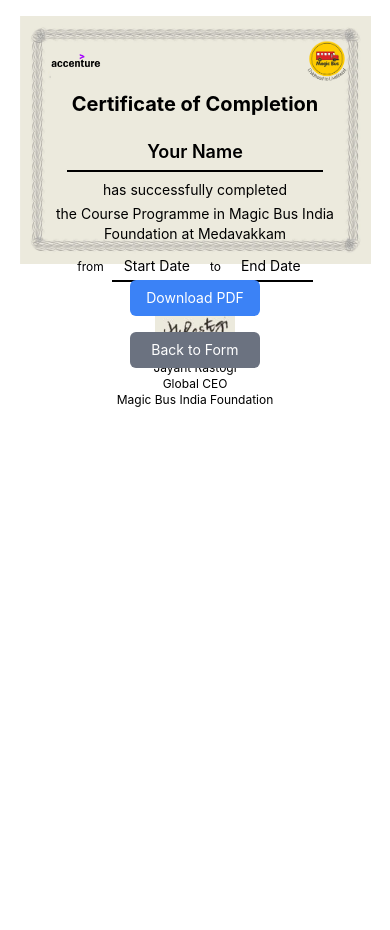
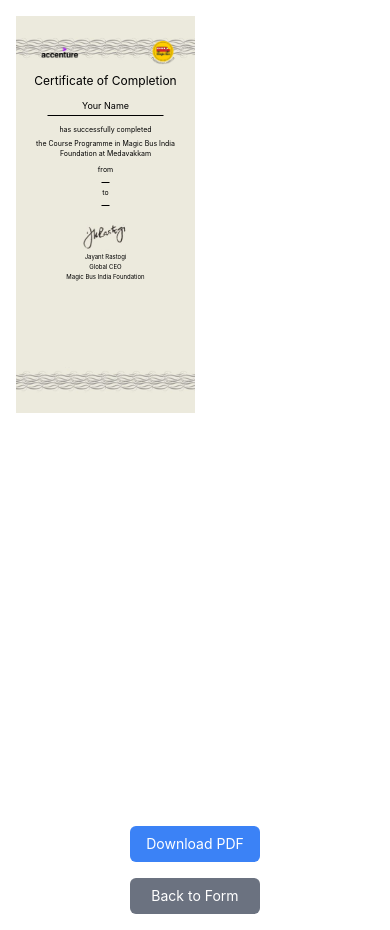
Before and after one commit to Giffson-Magicbus/Generate_Certificate, a React (Create React App) app: page /#/certificate in a window 390 px wide. Before the commit the page ends 844 px from the top, so only its background shows below. Built offline with nearby package versions, Linux system fonts and the light colour scheme.

Commit message:
Fixed responsive design for certificate landscape format

```diff
--- a/src/components/CertificatePreview.js
+++ b/src/components/CertificatePreview.js
@@ -1,4 +1,4 @@
-import React, { useRef } from "react";
+import React, { useRef, useEffect, useState } from "react";
 import { useSelector } from "react-redux";
 import { useNavigate } from "react-router-dom";
 import jsPDF from "jspdf";
@@ -9,62 +9,64 @@
   const navigate = useNavigate();
   const certificate = useSelector((state) => state.certificate) || {};
   const certificateRef = useRef();
+  const [scale, setScale] = useState(1);
+
+  // Adjust scale based on screen size
+  useEffect(() => {
+    if (window.innerWidth < 768) {
+      setScale(0.5); // Scale down on mobile
+    } else {
+      setScale(1);
+    }
+  }, []);
 
   // Function to Download PDF
   const handleDownloadPDF = () => {
     const input = certificateRef.current;
-    html2canvas(input, { scale: window.innerWidth < 768 ? 3 : 2 }).then((canvas) => {
+    html2canvas(input, { scale: 2 }).then((canvas) => {
       const imgData = canvas.toDataURL("image/png");
       const pdf = new jsPDF("landscape", "px", [1123, 794]); // A4 Landscape size
-      const imgWidth = 1123;
-      const imgHeight = (canvas.height * imgWidth) / canvas.width;
-      pdf.addImage(imgData, "PNG", 0, 0, imgWidth, imgHeight);
+      pdf.addImage(imgData, "PNG", 0, 0, 1123, 794);
       pdf.save(`${certificate.name || "certificate"}.pdf`);
     });
   };
 
   return (
-    <div className="flex flex-col items-center justify-center p-4 md:p-8 w-full">
-      {/* Certificate Preview */}
+    <div className="flex flex-col items-center justify-center p-4 md:p-8">
+      {/* Wrapper to maintain landscape aspect ratio */}
+      <div className="overflow-hidden w-full flex justify-center">
         <div
           ref={certificateRef}
-        className="w-full max-w-[90vw] md:max-w-[1123px] aspect-[1123/794] bg-no-repeat bg-cover bg-center p-4 md:p-16 flex flex-col justify-between"
-        style={{ backgroundImage: `url(${imagesData.certificate.src})` }}
+          className="w-[1123px] h-[794px] bg-no-repeat bg-cover bg-center p-6 md:p-16 transform origin-top-left"
+          style={{
+            backgroundImage: `url(${imagesData.certificate.src})`,
+            transform: `scale(${scale})`,
+          }}
         >
-        {/* Logos */}
-        <div className="flex justify-between items-center mt-2 md:mt-6 mx-2 md:mx-10">
-          <img className="w-16 md:w-[200px]" src={imagesData.accenture.src} alt={imagesData.accenture.name} />
-          <img className="w-10 md:w-[80px]" src={imagesData.magicbus.src} alt={imagesData.magicbus.name} />
+          <div className="flex justify-between items-center mt-6 mx-4 md:mx-10">
+            <img className="w-24 md:w-[200px]" src={imagesData.accenture.src} alt="Accenture" />
+            <img className="w-12 md:w-[80px]" src={imagesData.magicbus.src} alt="MagicBus" />
           </div>
-
-        {/* Certificate Title */}
-        <h1 className="text-xl md:text-5xl text-center font-bold mt-2 md:mt-6">Certificate of Completion</h1>
-
-        {/* Name Field */}
-        <h3 className="px-3 py-1 md:px-4 md:py-2 mt-4 md:mt-6 border-b-2 border-black w-4/5 mx-auto text-center text-lg md:text-2xl font-semibold">
+          <h1 className="text-2xl md:text-6xl text-center mt-4 md:mt-6">Certificate of Completion</h1>
+          <h3 className="px-2 md:px-4 py-1 md:py-2 mt-4 md:mt-8 border-b-2 border-black w-3/4 mx-auto text-center text-lg md:text-2xl">
             {certificate.name || "Your Name"}
           </h3>
-
-        {/* Description */}
-        <p className="text-sm md:text-xl text-center mt-2 md:mt-4">has successfully completed</p>
-        <p className="text-sm md:text-xl text-center mt-1 md:mt-3">
+          <p className="text-sm md:text-xl text-center mt-4 md:mt-6">has successfully completed</p>
+          <p className="text-sm md:text-xl text-center mt-2 md:mt-4">
             {`the ${certificate.course || "Course"} Programme in Magic Bus India Foundation at Medavakkam`}
           </p>
-
-        {/* Date Range */}
-        <div className="flex flex-wrap justify-center items-center gap-2 mt-2 md:mt-3">
-          <p className="text-xs md:text-xl">from</p>
-          <p className="px-3 py-1 border-b-2 border-black text-sm md:text-lg">{certificate.from || "Start Date"}</p>
-          <p className="text-xs md:text-xl">to</p>
-          <p className="px-3 py-1 border-b-2 border-black text-sm md:text-lg">{certificate.to || "End Date"}</p>
+          <div className="flex flex-col md:flex-row gap-2 justify-center items-center mt-3">
+            <p className="text-sm md:text-2xl">from</p>
+            <p className="px-2 md:px-4 py-1 md:py-2 border-b-2 border-black text-sm md:text-lg">{certificate.from}</p>
+            <p className="text-sm md:text-2xl">to</p>
+            <p className="px-2 md:px-4 py-1 md:py-2 border-b-2 border-black text-sm md:text-lg">{certificate.to}</p>
           </div>
-
-        {/* Signature */}
-        <div className="mt-6 md:mt-8 flex flex-col items-center">
-          <img src={imagesData.sign.src} alt={imagesData.sign.name} className="w-20 md:w-auto" />
-          <p className="text-xs md:text-base text-center">Jayant Rastogi</p>
-          <p className="text-xs md:text-base text-center">Global CEO</p>
-          <p className="text-xs md:text-base text-center">Magic Bus India Foundation</p>
+          <div className="mt-6 md:mt-8">
+            <img src={imagesData.sign.src} alt="Signature" className="mx-auto w-24 md:w-auto" />
+            <p className="text-xs md:text-base text-center mt-1">Jayant Rastogi</p>
+            <p className="text-xs md:text-base text-center mt-1">Global CEO</p>
+            <p className="text-xs md:text-base text-center mt-1">Magic Bus India Foundation</p>
+          </div>
         </div>
       </div>
 
```
Lines whose indentation alone changed are shown as unchanged.
